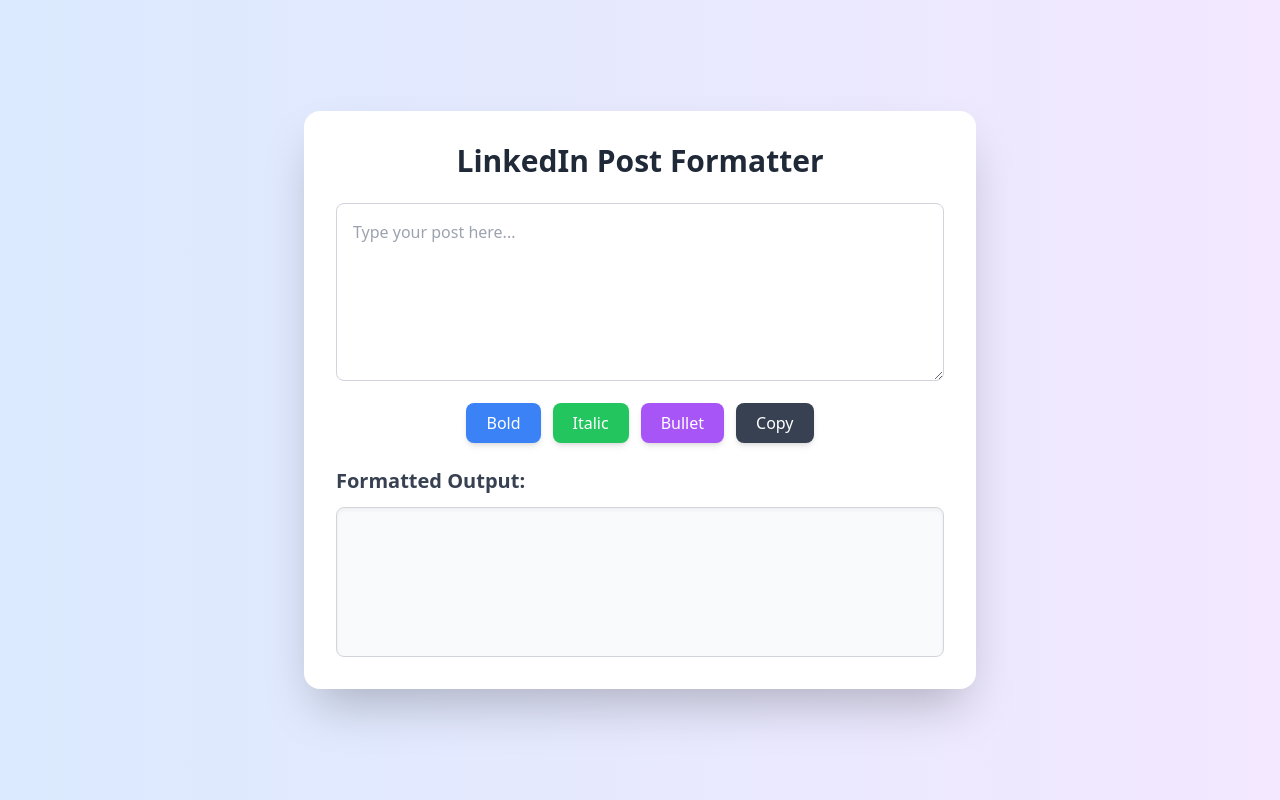
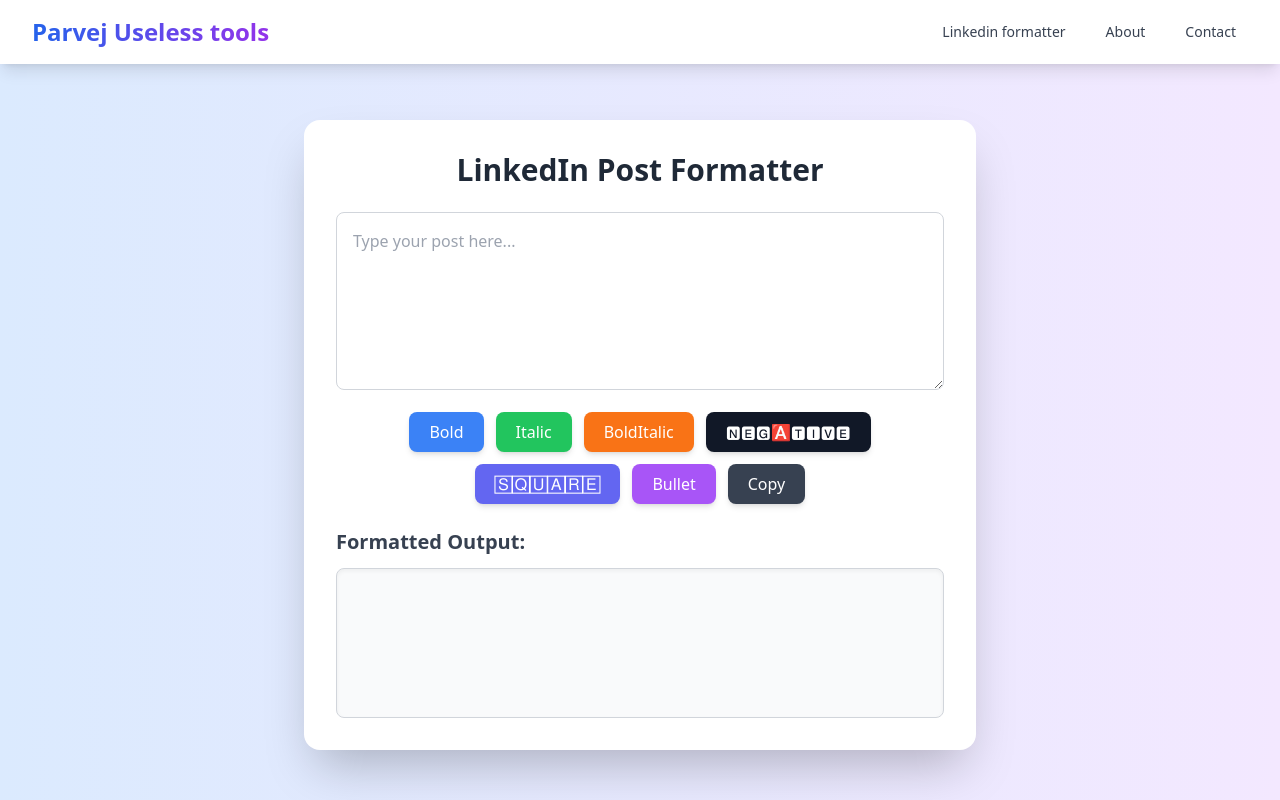
Before and after one commit to dev-parvej/dev-parvej.github.io, a plain HTML site: page index.html in a window 1280 px wide. Drawn offline with nearby package versions, Linux system fonts and the light colour scheme.

Commit message:
Added three new styling

```diff
--- a/index.html
+++ b/index.html
@@ -3,10 +3,29 @@
 <head>
   <meta charset="UTF-8">
   <meta name="viewport" content="width=device-width, initial-scale=1.0">
-<title>LinkedIn Post Formatter</title>
+  <title>Useless tools</title>
   <script src="https://cdn.tailwindcss.com"></script>
 </head>
-<body class="bg-gradient-to-r from-blue-100 to-purple-100 min-h-screen flex items-center justify-center p-6">
+<body class="bg-gradient-to-r from-blue-100 to-purple-100 min-h-screen">
+<!-- Navbar -->
+<nav class="bg-white shadow-lg">
+  <div class="max-w-7xl mx-auto px-4 sm:px-6 lg:px-8">
+    <div class="flex justify-between items-center h-16">
+      <div class="flex items-center">
+          <span class="text-2xl font-bold bg-gradient-to-r from-blue-600 to-purple-600 bg-clip-text text-transparent">
+            Parvej Useless tools
+          </span>
+      </div>
+      <div class="flex space-x-4">
+        <a href="./index.html" class="text-gray-700 hover:text-blue-600 px-3 py-2 rounded-md text-sm font-medium transition">Linkedin formatter</a>
+        <a href="#" class="text-gray-700 hover:text-blue-600 px-3 py-2 rounded-md text-sm font-medium transition">About</a>
+        <a href="#" class="text-gray-700 hover:text-blue-600 px-3 py-2 rounded-md text-sm font-medium transition">Contact</a>
+      </div>
+    </div>
+  </div>
+</nav>
+
+<div class="flex items-center justify-center p-6 mt-8">
   <div class="max-w-2xl w-full bg-white p-8 rounded-2xl shadow-2xl">
     <h1 class="text-3xl font-extrabold mb-6 text-center text-gray-800">LinkedIn Post Formatter</h1>
 
@@ -19,6 +38,12 @@
               class="bg-blue-500 hover:bg-blue-600 text-white px-5 py-2 rounded-lg shadow-md transition">Bold</button>
       <button onclick="applyFormat(italicMap)"
               class="bg-green-500 hover:bg-green-600 text-white px-5 py-2 rounded-lg shadow-md transition">Italic</button>
+      <button onclick="applyFormat(boldItalicMap)"
+              class="bg-orange-500 hover:bg-orange-600 text-white px-5 py-2 rounded-lg shadow-md transition">BoldItalic</button>
+      <button onclick="applyFormat(negativeMap)"
+              class="bg-gray-900 hover:bg-black text-white px-5 py-2 rounded-lg shadow-md transition">🅽🅴🅶🅰🆃🅸🆅🅴</button>
+      <button onclick="applyFormat(squaredMap)"
+              class="bg-indigo-500 hover:bg-indigo-600 text-white px-5 py-2 rounded-lg shadow-md transition">🅂🅀🅄🄰🅁🄴</button>
       <button onclick="applyBulletInline()"
               class="bg-purple-500 hover:bg-purple-600 text-white px-5 py-2 rounded-lg shadow-md transition">Bullet</button>
       <button onclick="copyOutput()"
@@ -47,6 +72,37 @@
       A:'𝘈', B:'𝘉', C:'𝘊', D:'𝘋', E:'𝘌', F:'𝘍', G:'𝘎', H:'𝘏', I:'𝘐', J:'𝘑',
       K:'𝘒', L:'𝘓', M:'𝘔', N:'𝘕', O:'𝘖', P:'𝘗', Q:'𝘘', R:'𝘙', S:'𝘚', T:'𝘛',
       U:'𝘜', V:'𝘝', W:'𝘞', X:'𝘟', Y:'𝘠', Z:'𝘡'
+    };
+
+    const boldItalicMap = {
+      a:'𝙖', b:'𝙗', c:'𝙘', d:'𝙙', e:'𝙚', f:'𝙛', g:'𝙜', h:'𝙝', i:'𝙞', j:'𝙟',
+      k:'𝙠', l:'𝙡', m:'𝙢', n:'𝙣', o:'𝙤', p:'𝙥', q:'𝙦', r:'𝙧', s:'𝙨', t:'𝙩',
+      u:'𝙪', v:'𝙫', w:'𝙬', x:'𝙭', y:'𝙮', z:'𝙯',
+      A:'𝘼', B:'𝘽', C:'𝘾', D:'𝘿', E:'𝙀', F:'𝙁', G:'𝙂', H:'𝙃', I:'𝙄', J:'𝙅',
+      K:'𝙆', L:'𝙇', M:'𝙈', N:'𝙉', O:'𝙊', P:'𝙋', Q:'𝙌', R:'𝙍', S:'𝙎', T:'𝙏',
+      U:'𝙐', V:'𝙑', W:'𝙒', X:'𝙓', Y:'𝙔', Z:'𝙕'
+    };
+
+    // Using full-width letters for connected background effect
+    const negativeMap = {
+      a:'🅰', b:'🅱', c:'🅲', d:'🅳', e:'🅴', f:'🅵', g:'🅶', h:'🅷', i:'🅸', j:'🅹',
+      k:'🅺', l:'🅻', m:'🅼', n:'🅽', o:'🅾', p:'🅿', q:'🆀', r:'🆁', s:'🆂', t:'🆃',
+      u:'🆄', v:'🆅', w:'🆆', x:'🆇', y:'🆈', z:'🆉',
+      A:'🅰', B:'🅱', C:'🅲', D:'🅳', E:'🅴', F:'🅵', G:'🅶', H:'🅷', I:'🅸', J:'🅹',
+      K:'🅺', L:'🅻', M:'🅼', N:'🅽', O:'🅾', P:'🅿', Q:'🆀', R:'🆁', S:'🆂', T:'🆃',
+      U:'🆄', V:'🆅', W:'🆆', X:'🆇', Y:'🆈', Z:'🆉',
+      ' ':' '
+    };
+
+    // Using full-width characters with decorative surround
+    const squaredMap = {
+      a:'【a】', b:'【b】', c:'【c】', d:'【d】', e:'【e】', f:'【f】', g:'【g】', h:'【h】', i:'【i】', j:'【j】',
+      k:'【k】', l:'【l】', m:'【m】', n:'【n】', o:'【o】', p:'【p】', q:'【q】', r:'【r】', s:'【s】', t:'【t】',
+      u:'【u】', v:'【v】', w:'【w】', x:'【x】', y:'【y】', z:'【z】',
+      A:'【A】', B:'【B】', C:'【C】', D:'【D】', E:'【E】', F:'【F】', G:'【G】', H:'【H】', I:'【I】', J:'【J】',
+      K:'【K】', L:'【L】', M:'【M】', N:'【N】', O:'【O】', P:'【P】', Q:'【Q】', R:'【R】', S:'【S】', T:'【T】',
+      U:'【U】', V:'【V】', W:'【W】', X:'【X】', Y:'【Y】', Z:'【Z】',
+      ' ':'　'
     };
 
     function applyFormat(map) {
```
Lines whose indentation alone changed are shown as unchanged.
